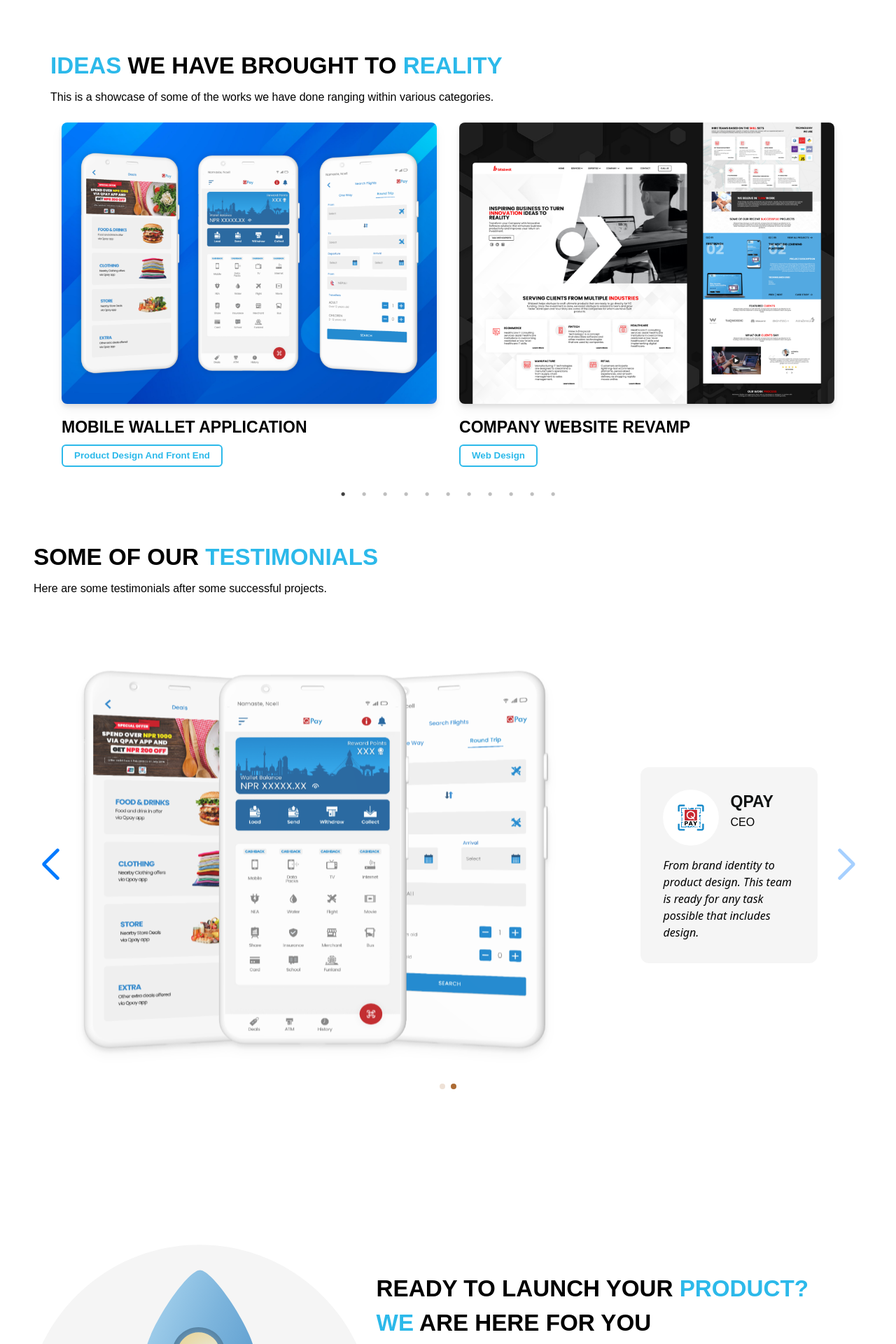
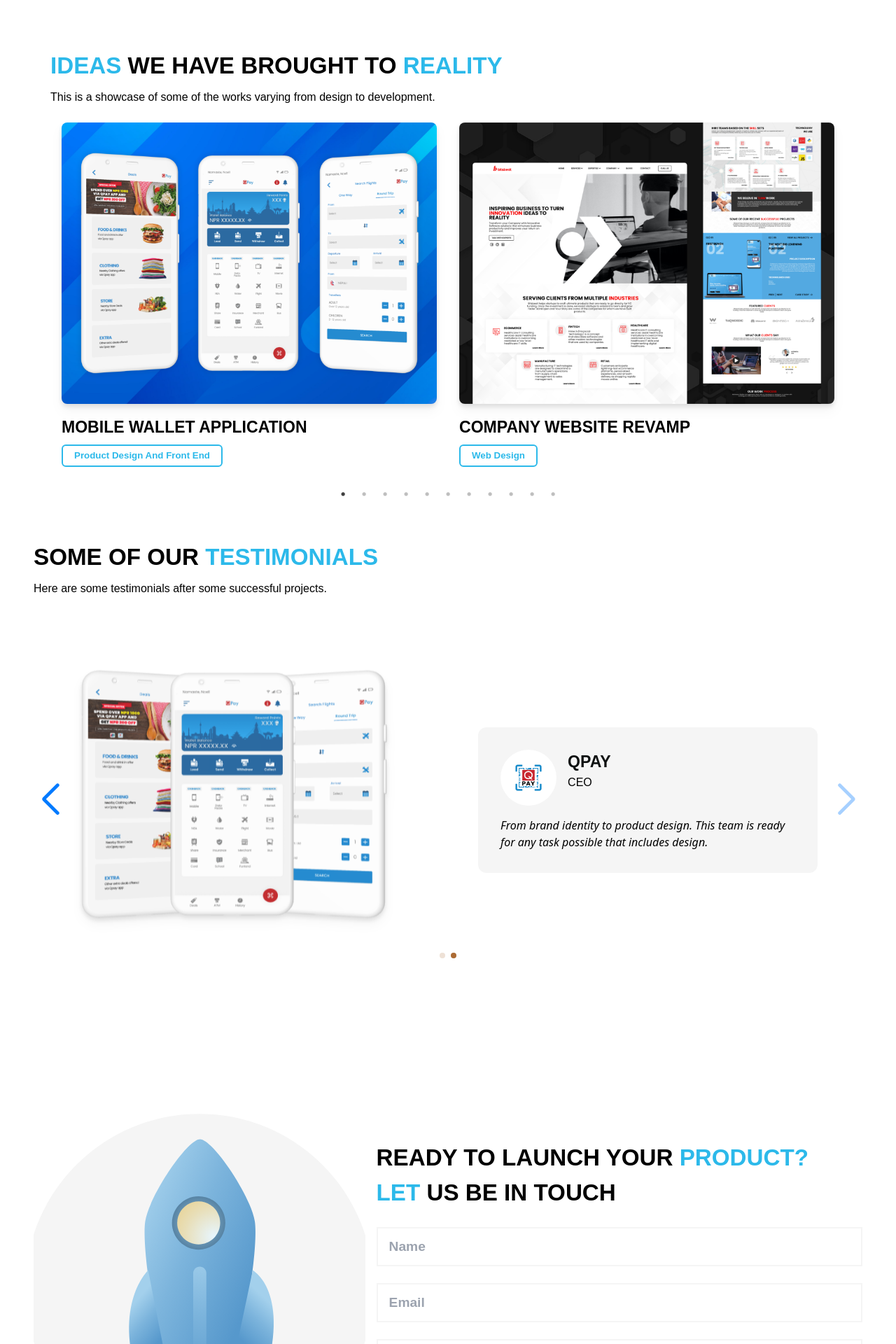
Before and after one commit to UToPiAN1997/utopia_website, a React (Create React App) app: page / in a window 1280 px wide. Shown: the part 2460-4380 px from the top of the page at 70% size. Built offline with nearby package versions, Linux system fonts and the light colour scheme.

Commit message:
Minor Changes More

```diff
--- a/src/components/CTA.jsx
+++ b/src/components/CTA.jsx
@@ -25,7 +25,7 @@ const CTA = () => {
           <h2 className="cheader2 font-extrabold capitalize text-left">
             READY TO LAUNCH YOUR <span className="text-primary">PRODUCT?</span>
             <br />
-            <span className="text-primary">WE</span> ARE HERE FOR YOU
+            <span className="text-primary">LET</span> US BE IN TOUCH
           </h2>
           <form className="flex flex-col mt-4">
             <div className="mt-2 flex flex-wrap w-full relative h-14 bg-white border-2 border-accent  items-center mb-4 focus:border-bluegradient1 focus:border-2">
--- a/src/components/Testislider.jsx
+++ b/src/components/Testislider.jsx
@@ -42,7 +42,7 @@ const TestiSlider = () => {
           return (
             <SwiperSlide key={index}>
               <div className="flex flex-col lg:flex-row gap-12 lg:gap-32 bg-gradient-to-b from-transparent to-transparent p-16 rounded-xl">
-                <div className="animate-float">
+                <div className="animate-float w-2/3">
                   <img src={mockupImg} className="drop-shadow-lg" alt="" />
                 </div>
                 <div className="flex flex-col h-auto justify-center items-center">
--- a/src/components/Works.jsx
+++ b/src/components/Works.jsx
@@ -10,8 +10,8 @@ const Works = () => {
           WE HAVE BROUGHT TO <span className="text-primary">REALITY</span>
         </h2>
         <p className="cpregular font-normal mt-2">
-          This is a showcase of some of the works we have done ranging within
-          various categories.
+          This is a showcase of some of the works varying from design to
+          development.
         </p>
       </div>
       <div className=" px-2 md:px-6">
```
